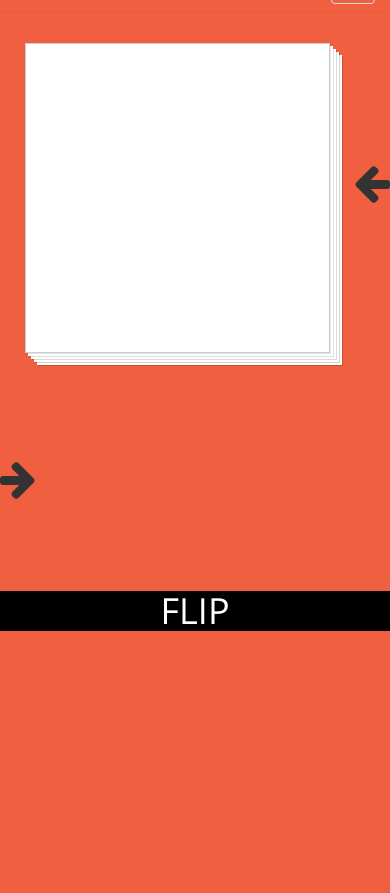
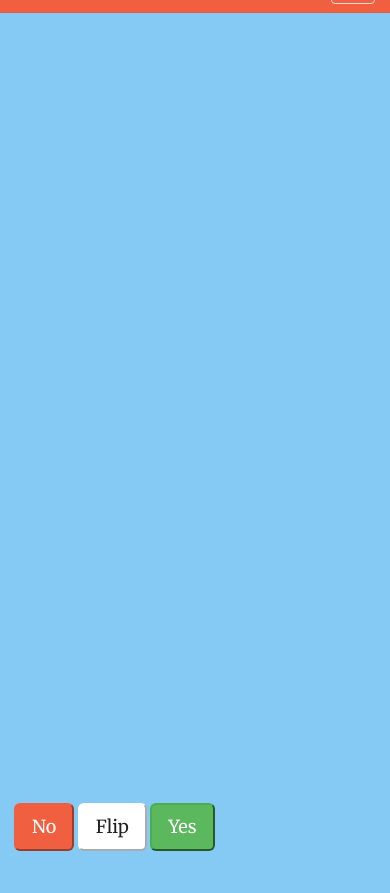
Before and after one commit to aruchames/ThorFlashCards, a Django app: template thor_web/templates/deck_app/deckview.html in a window 390 px wide; the page is wider, and only the part inside the window is pictured. Shown: the part 38-931 px from the top of that part. Before the commit the page ends 669 px from the top of that part, so only its background shows below. Run offline with Django 3.2, Linux system fonts and the light colour scheme; the template is opened without the code that fills it, so the values that code supplies are empty; some libraries are stand-ins or nearby versions.

Commit message:
Update back flip

```diff
--- a/thor_web/static/css/deckview.css
+++ b/thor_web/static/css/deckview.css
@@ -1,76 +1,40 @@
-.content {
-    display: table;
-    min-height: initial;
-    height: 300px;
-}
-#contentCardView {
-    height: 310px;
-}
-
 ::-webkit-scrollbar {
     display: none;
 }
-.stack {
-  cursor: hand;
-  width: 305px;
-  height: 310px;
-  align-items: center;
-  justify-content:center;
-  vertical-align: center;
-  display: inline-block;
-  text-align: center;
-  padding: 0px;
-}
+
 .card {
   cursor: hand;
-  text-align: center;
 /*  border-style: solid;
   border-width: 1px; */
-  box-shadow: 1px 1px rgba(0, 0, 0, 0.5)
 }
-.stack{
-    perspective: 1000px;
-    width: 305px;
-    height: 310px;
-    position:relative;
+
+.card.flipped{
+   transform: translateX( -100% ) rotateY(180deg );
 }
-.stack .card.flipped{
-   transform: translateX( -100% ) rotateY(-180deg );
-}
-.stack .card {
-    width: 100%;
-    height: 100%;
+
+.card {
     transform-style: preserve-3d;
     transition: 0.5s;
-}
-.stack .card .face {
-    width: 100%;
-    height: 100%;
-    position: absolute;
-    backface-visibility:hidden;
-    z-index: 2;
-    text-align: center;
-}
-.stack .card .front{
-    position: absolute;
-    z-index: 1;
-    width: 100%;
-    height: 100%
+
+    position: relative;
 }
 
-.stack .card .back {
-    transform:  rotateY(-180deg);
-    z-index: 1;
+.front, .back {
+  backface-visibility:hidden;
+}
+
+.card .front {
+  z-index: 2;
+  /* for firefox 31 */
+  transform: rotateY(0deg);
+}
+
+.card .back {
+    transform:  rotateY(180deg);
     height: 100%;
     width: 100%;
 }
 
-.stack:hover{
-    font-size: 20px;
-    height: 300px;
-    width: 300px;
-
-}
 .rotate-left {
   transform: rotate(0deg) scale(0.8);
   transition: 1s;
@@ -79,6 +43,7 @@
   opacity: 0;
   background-color: green;
 }
+
 .rotate-right {
   transform: rotate(0deg) scale(0.8);
   transition: 1s;
@@ -90,8 +55,8 @@
 
 .face{
     padding: 10px;
-    text-align: center;
 }
+
 .card{
     transform-origin: right center;
 }
--- a/thor_web/static/shared/css/deckapp.css
+++ b/thor_web/static/shared/css/deckapp.css
@@ -118,12 +118,31 @@ html,body {
 
 }
 
+/* basically a stack, but only one card :) ; */
+.card {
+  background-color: white;
+  height: 250px;
+  margin-top: 30px;
+  padding: 20px 20px 20px 20px;
+  word-wrap: break-word;
+  width: 95%;
+  font-size: 20px;
+  border: 1px solid rgba(0, 0, 0, .2);
+  border-radius: 10px;
+  -webkit-box-shadow:
+        3px 3px   0 rgba(0,   0,   0,   0.100),
+  -moz-box-shadow:
+        1px 1px   0 rgba(0,   0,   0,   0.100),
+  box-shadow:
+        1px 1px   0 rgba(0,   0,   0,   0.100),
+}
+
 /* Credit: https://css-tricks.com/snippets/css/stack-of-paper/ */
 .stack {
   background-color: white;
   height: 250px;
   margin-top: 30px;
-  padding: 20px 30px 20px 20px;
+  padding: 20px 20px 20px 20px;
   word-wrap: break-word;
   width: 95%;
   font-size: 20px;
--- a/thor_web/templates/deck_app/cardcreate.html
+++ b/thor_web/templates/deck_app/cardcreate.html
@@ -38,14 +38,14 @@
 
       <div class="col-md-6">
         <div class="col-md-12">
-          <div class="stacknohover">
+          <div class="card">
             <!-- Use jquery to insert the deck name here !-->
             <div class="frontText">Front of Card</div>
           </div>
         </div>
 
         <div class="col-md-12">
-          <div class="stacknohover">
+          <div class="card">
             <!-- Use jquery to insert the deck name here !-->
             <div class="backText">Back of Card</div>
           </div>
--- a/thor_web/templates/deck_app/deckview.html
+++ b/thor_web/templates/deck_app/deckview.html
@@ -5,18 +5,22 @@
 {% endblock owncss%}
 
 {% block content %}
-<div class="row">
-  <div class="col-md-4"><div id="leftArrow" style="float: right; padding-top: 150px;" class="fa fa-arrow-left fa-3x wow bounceIn"></div></div>
-  <div class="col-md-4">
-    <div id="#contentCardView" class="content"><div class="stack"></div></div>
+<div class="content">
+  <div class="container deckholder">
+    <div class="row fluid">
+
+      <div class="col-md-6 col-md-offset-3">
+        <div id="ContentCardView" class="content">
+        </div>
+
+        <div id="CardMeta">
+          <button class="btn-lg btn-primary">No</button>
+          <button class="btn-lg btn-default">Flip</button>
+          <button class="btn-lg btn-success">Yes</button>
+        </div>
+      </div>
+    </div>
   </div>
-  <div class="col-md-4"><div id="rightArrow" style="float: left; padding-top: 150px;" class="fa fa-arrow-right fa-3x wow bounceIn"></div></div>
-</div>
-
-<div class="row span4">
-  <div class="col-md-4"></div>
-  <div class="col-md-4" id="flipButton" style="padding-top: 70px"><h1 style="background-color: black; color: white; text-align:center;" >FLIP</h1></div>
-  <div class="col-md-4"></div>
 </div>
 {% endblock content %}
 {% block ownjavascript %}
```
Also changed, not shown: thor_web/static/shared/js/deckview.js (+16 -12 lines).
